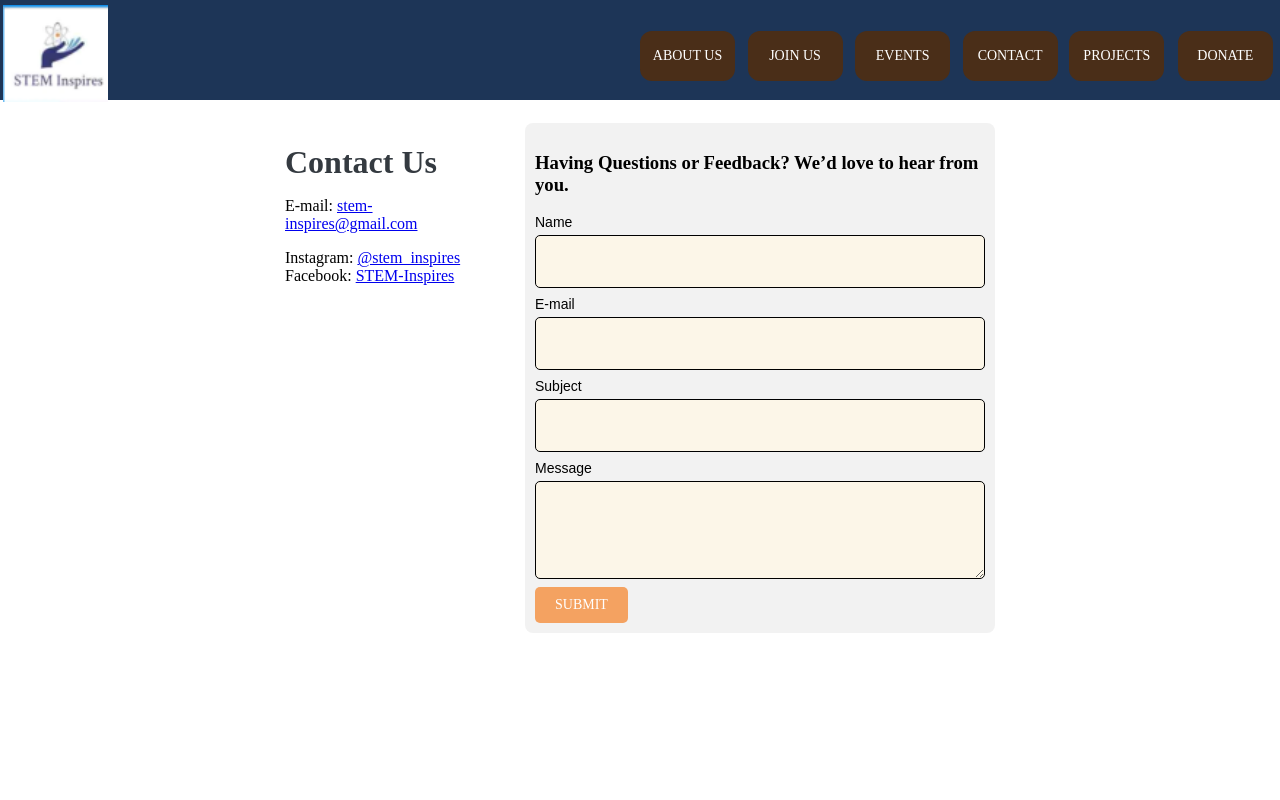
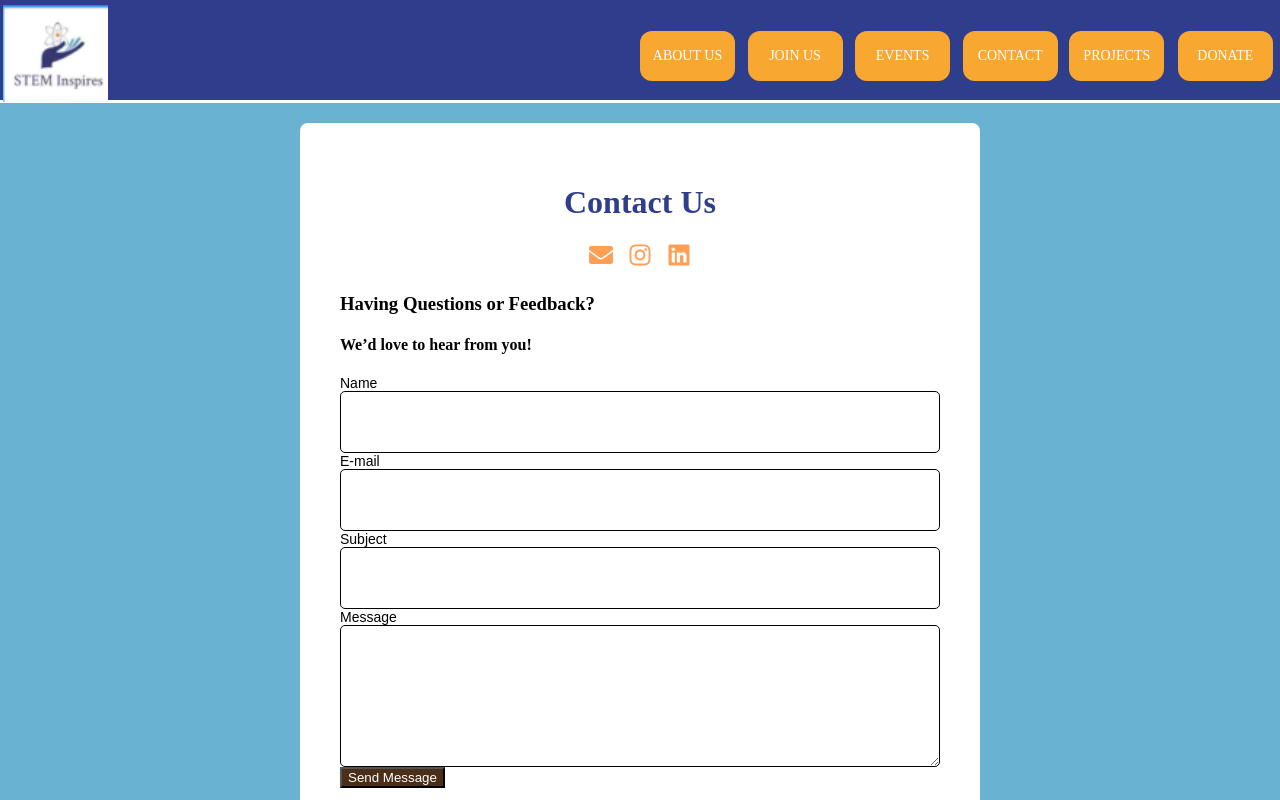
Before and after one commit to hardiashrestha/stem-inspires, a React (Create React App) app: page /contact in a window 1280 px wide. Shown: the top 800 px of the page. Built offline with nearby package versions, Linux system fonts and the light colour scheme.

Commit message:
Updated code for UI and Contact.js

```diff
--- a/package.json
+++ b/package.json
@@ -9,6 +9,7 @@
     "framer": "^2.4.1",
     "react": "^18.3.1",
     "react-dom": "^18.3.1",
+    "react-icons": "^5.3.0",
     "react-router-dom": "^6.26.2",
     "react-scripts": "5.0.1",
     "react-slick": "^0.30.2",
--- a/src/components/Footer.css
+++ b/src/components/Footer.css
@@ -4,7 +4,7 @@
     bottom: 0; /* Set to 0 to stick to the bottom of the viewport */
     width: 100%;
     height: 30px; /* Set a fixed height for the footer */
-    background-color: #1D3557;
+    background-color: #2F3E8C;
     color: white;
     text-align: center;
     padding: 10px 0;
--- a/src/components/Navbar.css
+++ b/src/components/Navbar.css
@@ -1,5 +1,5 @@
 .navbar {
-    background-color: #1D3557;
+  background-color: #2F3E8C;
   color: #FFFFFF;
   padding: 10px 20px;
   width: 100%;
@@ -8,7 +8,7 @@
   align-items: center;
   position: relative;
   margin: 0 auto;
-    border-bottom: 3px solid
+  border-bottom: 3px solid;
 }
 
 .nav-links {
@@ -21,20 +21,21 @@
 }
 
 .nav-links a {
-    color: #FFFFFF;
+  color: #FFFFFF; /* This applies to links */
   text-decoration: none;
 }
 
 .nav-links a:hover {
-    color: #457B9D;
+  color: #457B9D; /* Hover color */
 }
+
 .button {
   width: 95px;
   height: 50px;
-  background-color: #F4A261;
+  background-color: #FFFFFF !important; /* Button background color */
   font-size: 14px;
   text-transform: uppercase;
-  color: white;
+  color: #69B2D2 !important; /* Change text color to #69B2D2 and use !important */
   font-family: 'Times New Roman', Times, serif;
   display: flex;
   align-items: center;
@@ -50,8 +51,9 @@
 .contact { left: 962.67px; top: 31.11px; }
 .projects { left: 1069.33px; top: 31.11px; }
 .donate { left: 1177.78px; top: 31.11px; }
+
 .cta-button {
-    background-color: #F4A261;
+   background-color: #ffffff;
    padding: 10px 15px;
    border-radius: 5px;
 }
--- a/src/components/Navbar.js
+++ b/src/components/Navbar.js
@@ -1,6 +1,6 @@
 import React from 'react';
 import { Link } from 'react-router-dom';
-import './Navbar.css'; // Create a CSS file for styling
+import './Navbar.css';
 import logo from '../assets/STEM-INSPIRES-LOGO.png'
 const Navbar = () => {
     return (
--- a/src/pages/Contact.css
+++ b/src/pages/Contact.css
@@ -1,121 +1,92 @@
 body {
-    overflow: hidden;
+    overflow: auto;
 }
 
-/* Container for the whole contact page */
 .contact-container {
     display: flex;
-    justify-content: center; /* Center content horizontally */
+    justify-content: center;
     align-items: flex-start;
     padding: 20px;
-    background-color: #ffffff;
-    margin: 0; /* Remove outer margin */
-    height: 100vh; /* Use viewport height for full height */
-    overflow: hidden; /* Prevent unwanted scrolling */
+    background-color: #69B2D2;
+    min-height: 100vh;
 }
 
-/* Contact Info styling */
-.contact-info {
-    max-width: 200px;
-    margin-right: 20px;
-    /* Center the contact info by adding a left margin */
-    margin-left: auto;
+.contact-form-container {
+    background-color: #FFFFFF;
+    padding: 40px;
+    border-radius: 8px;
+    max-width: 600px;
+    width: 100%;
 }
 
-/* Center align the contact info heading */
-.contact-info h1 {
+.contact-form-container h1 {
     font-size: 32px;
-    color: #343A40;
-    font-family: 'Times New Roman', Times, serif;
-    margin-bottom: 10px;
+    color: #2F3E8C;
+    text-align: center;
 }
 
-/* Right side form */
-.contact-form-container {
-    background-color: rgba(128, 128, 128, 0.1);
-    padding: 10px;
-    border-radius: 8px;
-    max-width: 450px;
-    flex-grow: 1;
-    /* Center the form container */
-    margin-left: 20px;
-    margin-right: auto;
+.social-icons {
+    display: flex;
+    justify-content: center;
+    gap: 15px;
+    margin-bottom: 20px;
+}
+
+.social-icons a {
+    color: #ff9f56;
+    font-size: 24px;
+    transition: transform 0.3s ease, color 0.3s ease;
+}
+
+.social-icons a:hover {
+    color: #767694;
+    transform: scale(1.2);
 }
 
 .contact-form h3 {
     font-family: Arial, sans-serif;
-    color: #343A40;
-    margin-bottom: 10px;
+    color: #4A2E18;
+    text-align: center;
 }
 
-/* Adjust padding on the form container if needed */
-.contact-form-container {
-    padding-top: 10px;
-}
-
-/* Form Group */
 .form-group {
     display: flex;
     flex-direction: column;
-    margin-bottom: 8px;
 }
 
 .form-group label {
     font-family: Arial, sans-serif;
     font-size: 14px;
-    color: #000000;
-    margin-bottom: 5px;
 }
 
 .form-group input,
 .form-group textarea {
-    padding: 8px;
-    font-family: Arial, sans-serif;
+    padding: 10px;
+    border-radius: 5px;
     border: 1px solid #000000;
-    border-radius: 5px;
-    background-color: #FCF6E8;
-    color: #000000;
-    font-size: 14px;
 }
 
 .form-group input {
-    height: 35px;
+    height: 40px;
 }
 
 .form-group textarea {
-    height: 80px;
+    height: 120px;
 }
 
 .submit-button {
-    background-color: #F4A261;
+    background-color: #4A2E18;
     color: #FFFFFF;
-    padding: 10px 20px;
-    border: none;
-    font-family: 'Times New Roman', serif;
-    text-transform: uppercase;
-    font-size: 14px;
-    border-radius: 5px;
-    cursor: pointer;
-    transition: background-color 0.3s ease;
 }
 
 .submit-button:hover {
-    background-color: #F4A261;
+    background-color: #55ec69;
 }
 
-/* Mobile View */
-@media (max-width: 768px) {
-    .contact-container {
-        flex-direction: column;
-        align-items: center;
-        padding: 10px;
-        height: auto;
-    }
+.error {
+    color: red;
+}
 
-    .contact-info,
-    .contact-form-container {
-        width: 100%;
-        max-width: none;
-        margin-bottom: 15px;
-    }
+.success {
+    color: green;
 }
--- a/src/pages/Contact.js
+++ b/src/pages/Contact.js
@@ -1,5 +1,6 @@
 import React, { useState } from 'react';
 import './Contact.css';
+import { FaInstagram, FaEnvelope, FaLinkedin } from 'react-icons/fa';
 
 const Contact = () => {
   const [formData, setFormData] = useState({
@@ -11,6 +12,7 @@ const Contact = () => {
 
   const [formErrors, setFormErrors] = useState({});
   const [submitSuccess, setSubmitSuccess] = useState(false);
+  const [submitError, setSubmitError] = useState('');
 
   const handleChange = (e) => {
     setFormData({
@@ -29,11 +31,25 @@ const Contact = () => {
     return errors;
   };
 
-  const handleSubmit = (e) => {
+  const handleSubmit = async (e) => {
     e.preventDefault();
     const errors = validateForm();
     if (Object.keys(errors).length === 0) {
-      console.log('Form submitted:', formData);
+      try {
+        const response = await fetch('https://api.web3forms.com/submit', {
+          method: 'POST',
+          headers: {
+            'Content-Type': 'application/json'
+          },
+          body: JSON.stringify({
+            access_key: 'ea6d9746-ff80-486c-a89d-09e8d1290dc5',
+            name: formData.name,
+            email: formData.email,
+            subject: formData.subject,
+            message: formData.message
+          })
+        });
+        if (response.ok) {
           setSubmitSuccess(true);
           setFormData({
             name: '',
@@ -41,6 +57,14 @@ const Contact = () => {
             subject: '',
             message: ''
           });
+          setFormErrors({});
+        } else {
+          throw new Error('Failed to send message');
+        }
+      } catch (error) {
+        setSubmitError('Error sending message. Please try again later.');
+        console.error(error);
+      }
     } else {
       setFormErrors(errors);
     }
@@ -48,18 +72,21 @@ const Contact = () => {
 
   return (
     <div className="contact-container">
-      <div className="contact-info">
+      <div className="contact-form-container">
         <h1>Contact Us</h1>
-        <p>
-          E-mail: <a href="mailto:steminspires.volunteer@gmail.com">stem-inspires@gmail.com</a>
-        </p>
-        <p>
-          Instagram: <a href="https://www.instagram.com/stem.inspires">@stem_inspires</a><br />
-          Facebook: <a href="https://facebook.com/">STEM-Inspires</a>
-        </p>
+        <div className="social-icons">
+          <a href="mailto:bookhubtindia@gmail.com" target="_blank" rel="noopener noreferrer">
+            <FaEnvelope />
+          </a>
+          <a href="https://instagram.com/bookk_hubbb" target="_blank" rel="noopener noreferrer">
+            <FaInstagram />
+          </a>
+          <a href="https://www.linkedin.com/company/bookhubt/mycompany/" target="_blank" rel="noopener noreferrer">
+            <FaLinkedin />
+          </a>
         </div>
-      <div className="contact-form-container">
-        <h3>Having Questions or Feedback? We’d love to hear from you.</h3>
+        <h3>Having Questions or Feedback?</h3>
+        <h4> We’d love to hear from you!</h4>
         <form onSubmit={handleSubmit} className="contact-form">
           <div className="form-group">
             <label htmlFor="name">Name</label>
@@ -108,8 +135,13 @@ const Contact = () => {
             />
             {formErrors.message && <p className="error">{formErrors.message}</p>}
             </div>
-          <button type="submit" className="submit-button">Submit</button>
-          {submitSuccess && <p className="success">Your message has been sent successfully!</p>}
+          <button type="submit" className="submit-button">Send Message</button>
+
+          {submitSuccess && (
+            <p style={{ color: 'green' }}>Thanks! Your response has been submitted.</p>
+          )}
+
+          {submitError && <p className="error">{submitError}</p>}
         </form>
       </div>
     </div>
--- a/src/pages/Home.css
+++ b/src/pages/Home.css
@@ -1,6 +1,7 @@
 .main-header {
     font-size: 47.22px;
     font-family: 'Times New Roman', Times, serif;
+    color: #2F3E8C;
     font-weight: bold;
     position: absolute;
     left: 12.22px;
@@ -13,7 +14,7 @@
 .sub-header {
     font-size: 26.67px;
     font-family: 'Times New Roman', Times, serif;
-
+    color: #F8A830;
     height: 270px;
     position: absolute;
     left: 12.22px;
@@ -27,8 +28,8 @@
     align-items: center;
     font-family: 'Times New Roman', Times, serif;
     justify-content: center;
-    background-color: #4A2E18;
-    color: white;
+    background-color: #F8A830 !important; /* Change button background color */
+    color: white !important; /* Ensure text color is white */
     text-transform: uppercase;
     font-size: 14px;
     text-decoration: none;
@@ -50,6 +51,7 @@
     width: 133.33px;
     height: 62.22px;
 }
+
 .slick-slider {
     position: absolute !important;
     left: 885.06px !important;
--- a/src/pages/Home.js
+++ b/src/pages/Home.js
@@ -21,11 +21,10 @@ const Home = () => {
     };
 
     return (
-        <div style={{ paddingBottom: '60px' }}> {/* Additional padding for testing */}
+        <div style={{ paddingBottom: '60px' }}>
             <h1 className="main-header">WELCOME TO STEM-INSPIRES</h1>
             <p className="sub-header">STEM Inspires is a student-run non-profit organization that promotes STEM learning amongst youth from underrepresented and underserved communities, building the next generation of STEM-inspired individuals.</p>
 
-            {/* Slider Component */}
             <Slider {...settings} style={{ width: '475px', height: '480.22px', position: 'absolute', left: '885.06px', top: '100.56px' }}>
                 <div>
                     <img src={logo} alt="Home" style={{ width: '475px', height: '480.22px' }} />
@@ -41,10 +40,8 @@ const Home = () => {
                 </div>
             </Slider>
 
-            {/* Links */}
             <Link to="/about-us" className="button about-us">ABOUT US</Link>
             <Link to="/contact" className="button contact-us">CONTACT</Link>
-
 
         </div>
     );
```
Also changed, not shown: 1 other file (tests, documents, lock files or other folders). Lines whose indentation alone changed are shown as unchanged.
